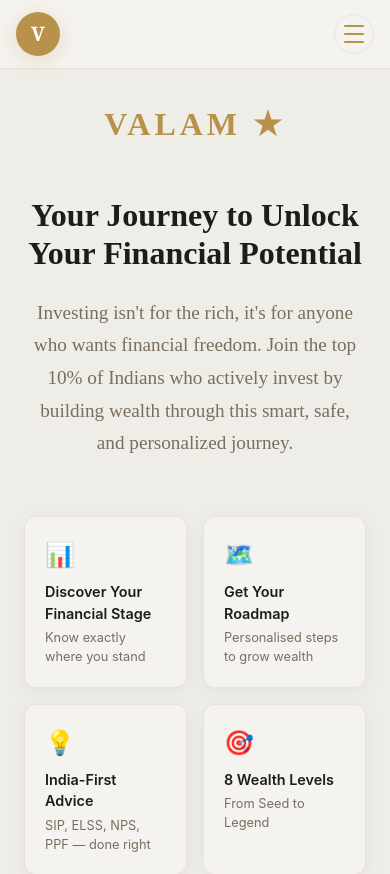
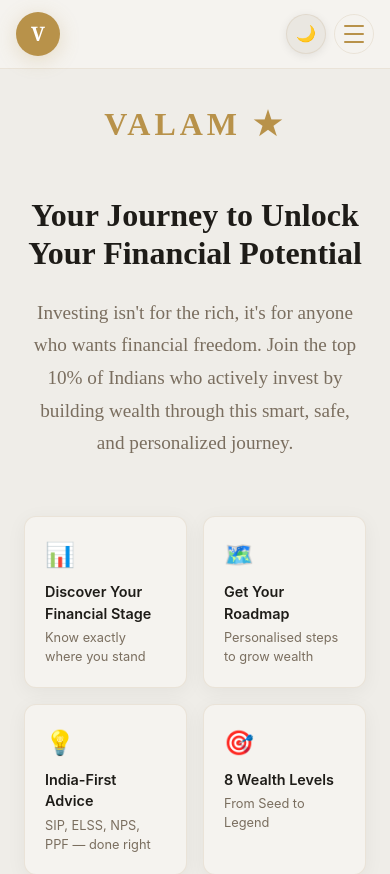
Before and after one commit to vel190704/valam, a Next.js app in the folder frontend/: page / in a window 390 px wide. Shown: the top 874 px of the page. Built offline with nearby package versions, Linux system fonts and the light colour scheme; no server answers.

Commit message:
dark/theme ensured for mobile screens

```diff
--- a/frontend/components/layout/Navbar.tsx
+++ b/frontend/components/layout/Navbar.tsx
@@ -167,23 +167,41 @@
         )}
       </div>
 
-      {/* Mobile hamburger */}
+      {/* Mobile actions */}
+<div className="flex items-center gap-2 md:hidden">
+
+  {/* Theme button */}
+  <button
+    onClick={toggleTheme}
+    className="flex h-10 w-10 items-center justify-center rounded-full"
+    style={{
+      background: 'var(--surface2)',
+      color: 'var(--muted)',
+      border: '1px solid var(--border)',
+      boxShadow: '0 2px 10px rgba(0,0,0,.08)'
+    }}
+  >
+    {dark ? '☀️' : '🌙'}
+  </button>
+
+  {/* Hamburger */}
   <button
     type="button"
     onClick={() => setMenuOpen(open => !open)}
-        aria-label="Toggle navigation menu"
-        aria-expanded={menuOpen}
-        className="flex h-10 w-10 flex-col items-center justify-center gap-1.5 rounded-full md:hidden"
+    className="flex h-10 w-10 flex-col items-center justify-center gap-1.5 rounded-full"
     style={{
       border: '1px solid var(--border)',
       color: 'var(--gold)'
     }}
+    aria-label="Toggle navigation menu"
+    aria-expanded={menuOpen}
   >
     <span className="h-0.5 w-5 rounded-full bg-current" />
     <span className="h-0.5 w-5 rounded-full bg-current" />
     <span className="h-0.5 w-5 rounded-full bg-current" />
   </button>
 
+</div>
     </nav>
 
     {/* Mobile menu */}
```
Lines whose indentation alone changed are shown as unchanged.
